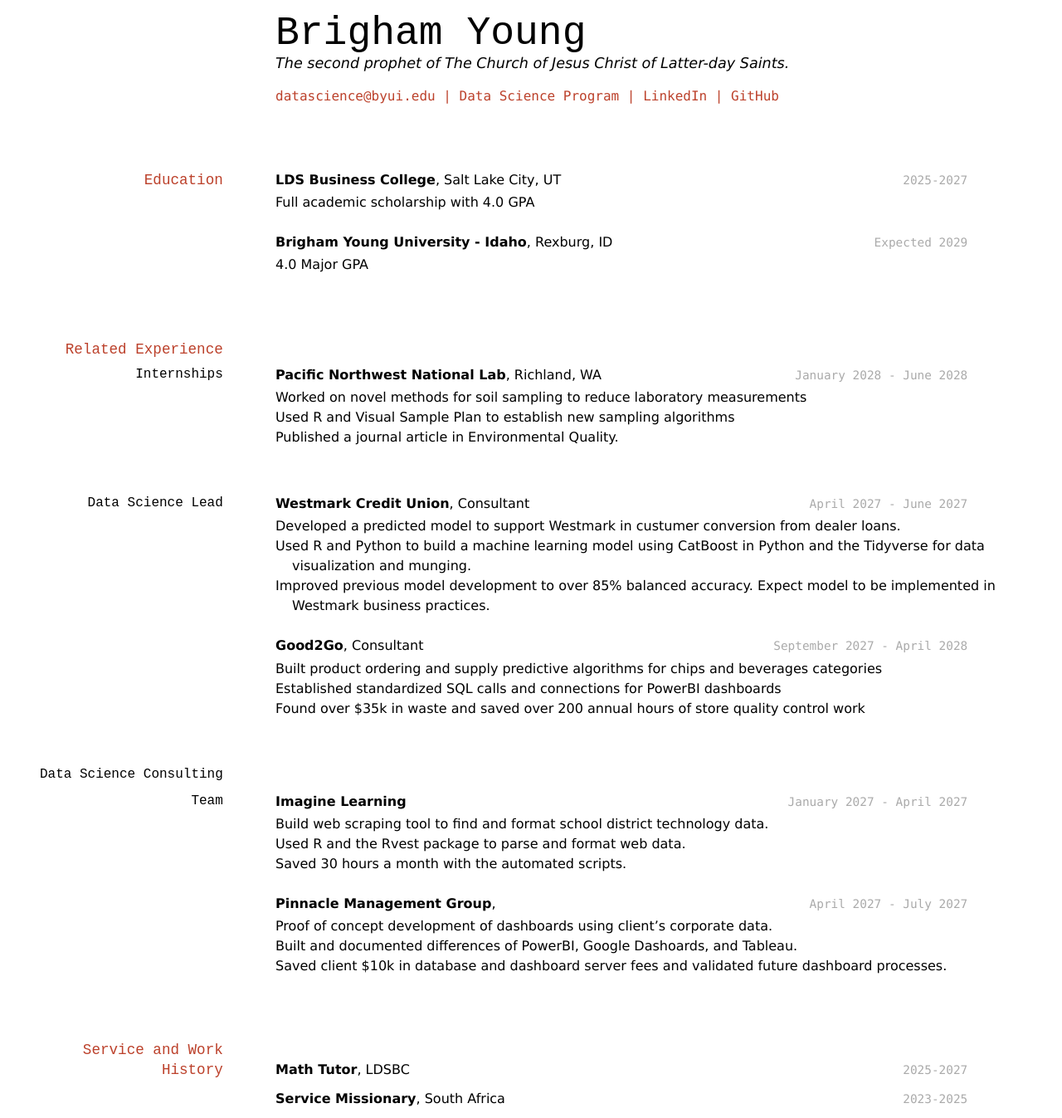
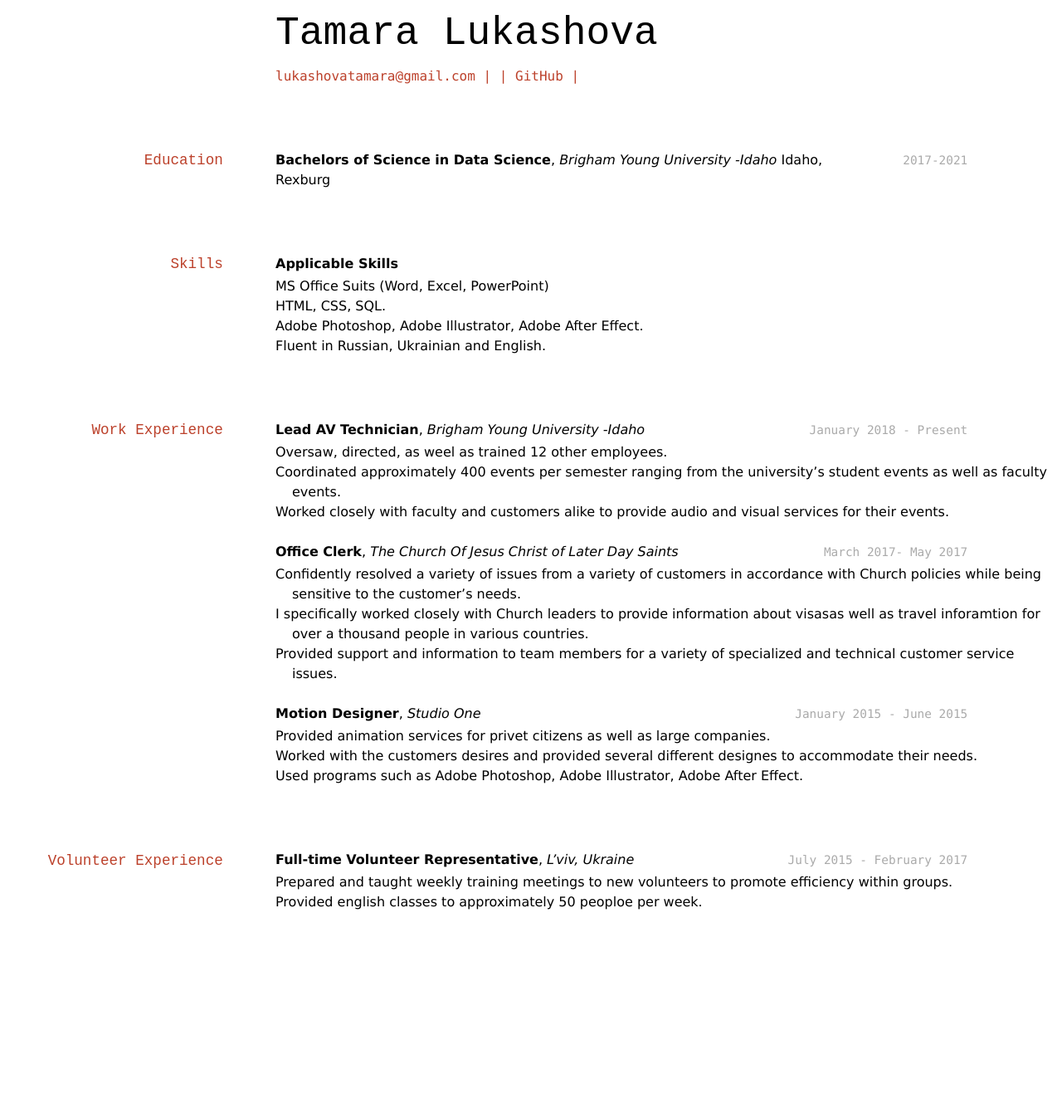
Before and after one commit to lukashovatoma/lukashova_resume, a Jekyll site: the page built from docs/index.md, in a window 1280 px wide. Shown: the whole page at 83% size. Built offline with Jekyll 4.4.1, drawn with Linux system fonts in a browser that asks for light colours; after the commit the page ends 1123 px from its top, so only the background shows below that.

Commit message:
Update index.md

```diff
--- a/docs/index.md
+++ b/docs/index.md
@@ -1,85 +1,66 @@
 ---
 layout: cv
-title: Brigham Young's Resume
+title: Tamara Lukashova Resume
 ---
-# Brigham Young
-The second prophet of The Church of Jesus Christ of Latter-day Saints.
+# Tamara Lukashova
+
+
 
 <div id="webaddress">
-<a href="datascience@byui.edu">datascience@byui.edu</a>
-| <a href="https://byuidatascience.github.io/development.html">Data Science Program</a>
-| <a href="https://www.linkedin.com/groups/13537407/">LinkedIn</a>
-| <a href="https://github.com/byuids-resumes">GitHub</a>
-</div>
+<a href="lukashovatamara@gmail.com">lukashovatamara@gmail.com</a>
+| | <a href="https://github.com/lukashovatoma">GitHub</a>
+| </div>
 
-<!-- https://www.monique.tech/the-art-of-markdown -->
 
 ## Education
 
-`2025-2027`
-__LDS Business College__, Salt Lake City, UT
+`2017-2021`
+__Bachelors of Science in Data Science__,
+*Brigham Young University -Idaho*
+Idaho, Rexburg
 
-- Full academic scholarship with 4.0 GPA
+## Skills
 
-`Expected 2029`
-__Brigham Young University - Idaho__, Rexburg, ID
-
-- 4.0 Major GPA
+__Applicable Skills__
+- MS Office Suits (Word, Excel, PowerPoint)
+- HTML, CSS, SQL.
+- Adobe Photoshop, Adobe Illustrator, Adobe After Effect.
+- Fluent in Russian, Ukrainian and English.
 
 
-## Related Experience
+## Work Experience
+`January 2018 - Present`
+__Lead AV Technician__,
+*Brigham Young University -Idaho*
 
-### Internships
+- Oversaw, directed, as weel as trained 12 other employees.
+- Coordinated approximately 400 events per semester ranging from the university's student events as well as faculty events.
+- Worked closely with faculty and customers alike to provide audio and visual services for their events.
 
-`January 2028 - June 2028`
-__Pacific Northwest National Lab__, Richland, WA
+`March 2017- May 2017`
+__Office Clerk__,
+*The Church Of Jesus Christ of Later Day Saints*
 
-- Worked on novel methods for soil sampling to reduce laboratory measurements
-- Used R and Visual Sample Plan to establish new sampling algorithms
-- Published a journal article in Environmental Quality.
+- Confidently resolved a variety of issues from a variety of customers in accordance with Church policies while being sensitive to the customer's needs.
+- I specifically worked closely with Church leaders to provide information about visasas well as travel inforamtion for over a thousand people in various countries.
+- Provided support and information to team members for a variety of specialized and technical customer service issues.
 
-### Data Science Lead
+`January 2015 - June 2015`
+__Motion Designer__,
+*Studio One*
 
-`April 2027 - June 2027`
-__Westmark Credit Union__, Consultant
+- Provided animation services for privet citizens as well as large companies.
+- Worked with the customers desires and provided several different designes to accommodate their needs.
+- Used programs such as Adobe Photoshop, Adobe Illustrator, Adobe After Effect.
 
-- Developed a predicted model to support Westmark in custumer conversion from dealer loans.
-- Used R and Python to build a machine learning model using CatBoost in Python and the Tidyverse for data visualization and munging.
-- Improved previous model development to over 85% balanced accuracy. Expect model to be implemented in Westmark business practices.
+## Volunteer Experience
 
-`September 2027 - April 2028`
-__Good2Go__, Consultant
+`July 2015 - February 2017`
+__Full-time Volunteer Representative__,
+*L'viv, Ukraine*
 
-- Built product ordering and supply predictive algorithms for chips and beverages categories
-- Established standardized SQL calls and connections for PowerBI dashboards
-- Found over $35k in waste and saved over 200 annual hours of store quality control work
-
-### Data Science Consulting Team
-
-`January 2027 - April 2027`
-__Imagine Learning__
-
-- Build web scraping tool to find and format school district technology data.
-- Used R and the Rvest package to parse and format web data.
-- Saved 30 hours a month with the automated scripts.
-
-`April 2027 - July 2027`
-__Pinnacle Management Group__,
-
-- Proof of concept development of dashboards using client's corporate data.
-- Built and documented differences of PowerBI, Google Dashoards, and Tableau.
-- Saved client $10k in database and dashboard server fees and validated future dashboard processes.
-
-
-## Service and Work History
-
-`2025-2027`
-__Math Tutor__, LDSBC
-
-
-`2023-2025`
-__Service Missionary__, South Africa
-
+- Prepared and taught weekly training meetings to new volunteers to promote efficiency within groups.
+- Provided english classes to approximately 50 peoploe per week.
 
 
 <!-- ### Footer
```
